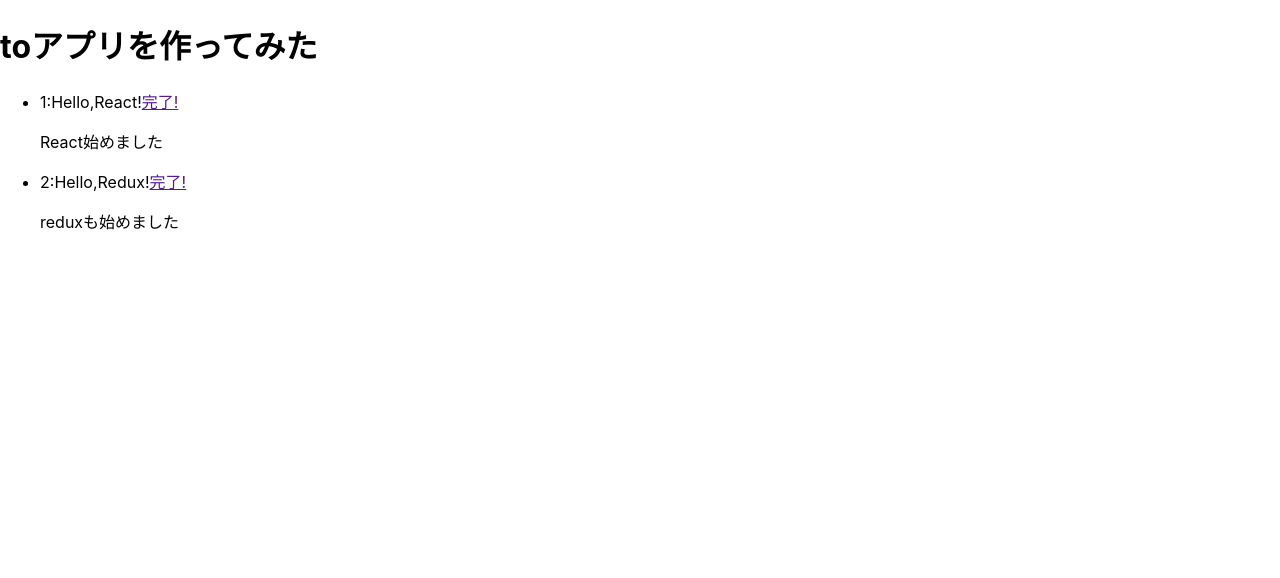
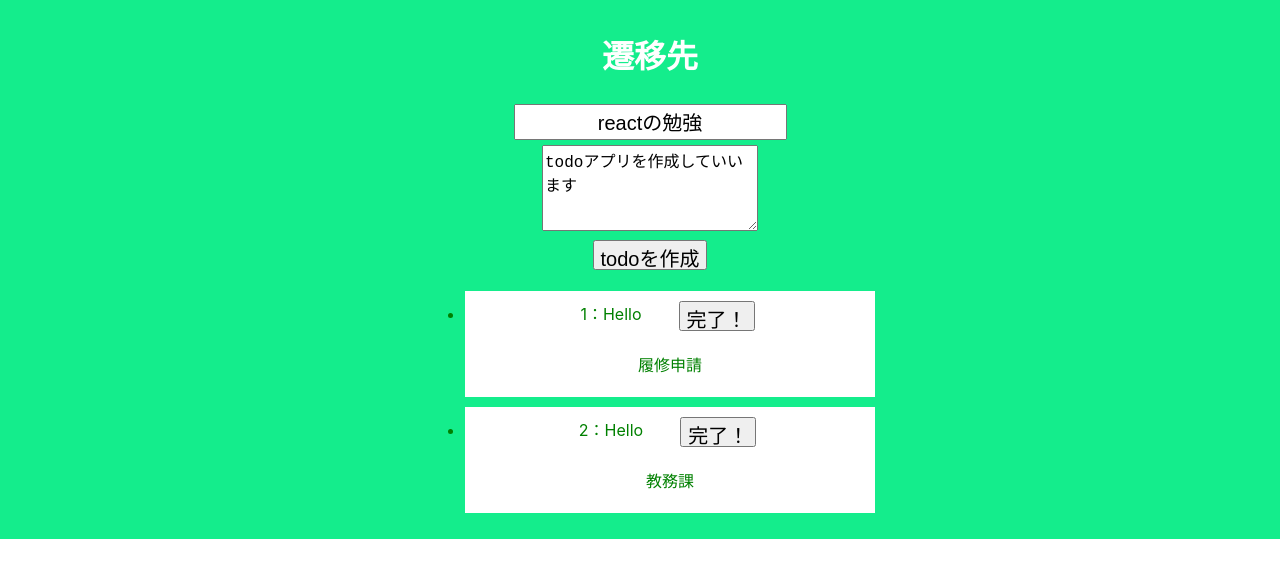
Before and after one commit to daikimare/react-portal, a React (Create React App) app: page / in a window 1280 px wide. Shown: the top 578 px of the page. Built offline with nearby package versions, Linux system fonts and the light colour scheme.

Commit message:
初期外装設定

```diff
--- a/public/index.html
+++ b/public/index.html
@@ -1,5 +1,5 @@
 <!DOCTYPE html>
-<html lang="en">
+<html lang="ja">
   <head>
     <meta charset="utf-8" />
     <link rel="icon" href="%PUBLIC_URL%/favicon.ico" />
--- a/src/App.js
+++ b/src/App.js
@@ -1,35 +1,64 @@
-import React,{Component} from 'react';
-import TodoList from './TodoList';
+import React, { Component } from 'react'
+import TodoList from './TodoList'
+import Form from './Form'
 import './css/App.css'
 
-class App extends Component{
-  constructor(){
+
+class App extends Component {
+
+  constructor() {
     super()
-    this.state = {
-      todos:[
+    const todos = [
       {
-        id:1,
-        title:"Hello,React!",
-        desc:"React始めました",
+        id: 1,
+        title: "Hello",
+        desc: "履修申請",
         done: false
       },
       {
-          id:2,
-          title: "Hello,Redux!",
-          desc: "reduxも始めました",
+        id: 2,
+        title: "Hello",
+        desc: "教務課",
         done: false
       },
     ]
+    this.state = {
+      todos: todos,
+      countTodo: todos.length + 1,
     }
   }
 
-  render(){
+  handleSubmit(e) {
+    e.preventDefault();
+    const title = e.target.title.value;
+    const desc = e.target.desc.value;
+    const todos = this.state.todos.slice()
+    const countTodo = this.state.countTodo
+
+    todos.push({
+      id: countTodo,
+      title: title,
+      desc: desc,
+      done: false,
+    });
+
+    this.setState({ todos })
+    this.setState({ countTodo: countTodo + 1 })
+
+
+    e.target.title.value = '';
+    e.target.desc.value = '';
+  }
+
+
+  render() {
     return (
-      <div className = "app">
-        <h1>toアプリを作ってみた</h1>
-        <TodoList todos={
-          this.state.todos
-        } />
+      <div className="app">
+        <h1>遷移先</h1>
+        <Form handleSubmit={this.handleSubmit.bind(this)} />
+        <TodoList
+          todos={this.state.todos}
+          />
       </div>
     );
   }
--- /dev/null
+++ b/src/Form.js
@@ -0,0 +1,18 @@
+import React,{Component} from 'react'
+import './css/Form.css'
+
+class Form extends Component{
+  render(){
+    return (
+      <div className = "form">
+        <form onSubmit={this.props.handleSubmit}>
+          <input name = "title" type = "text" placeholder = "タイトル＊必須" defaultValue = "reactの勉強" /><br/>
+          <textarea name = "desc" placeholder = "説明を入力" defaultValue = "todoアプリを作成していいます"　/><br/>
+          <button type = "submit">todoを作成</button>
+        </form>
+      </div>
+    )
+  }
+}
+
+export default Form
--- a/src/Todo.js
+++ b/src/Todo.js
@@ -1,19 +1,18 @@
-import React, {Component} from 'react';
+import React,{Component} from 'react';
 import './css/todo.css';
 
 class Todo extends Component{
-  render(){
-    const className = 'undone'
-    const link = this.props.done ? '元に戻す' : '完了!'
-    return (
-      <li className= {className}>
+  render() {
+    const className = this.props.done ? 'done' : 'undone';
+    const link = this.props.done ? '元に戻す' : '完了！'
+    return(
+      <li className={className}>
         <span>{this.props.id}</span>
-        <span>:{this.props.title}</span>
-        <a href= "">{link}</a>
+        <span>：{this.props.title}　　</span>
+        <button href=　"#" onClick={(e)=>{ e.preventDefault(); this.props.setTodoStatus(this.props)}}>{link}</button>
         <p>{this.props.desc}</p>
       </li>
     );
   }
 }
-
 export default Todo
--- a/src/TodoList.js
+++ b/src/TodoList.js
@@ -5,7 +5,8 @@ class TodoList extends Component{
 
   render(){
     const todos = this.props.todos.map( todo =>
-      <Todo key = {todo.id} {...todo} />
+      <Todo key = {todo.id} {...todo}
+      setTodoStatus={this.props.setTodoStatus} />
       )
 
       return (
--- a/src/css/App.css
+++ b/src/css/App.css
@@ -1,3 +1,4 @@
+/*
 .App {
   text-align: center;
 }
@@ -20,3 +21,11 @@
 .App-link {
   color: #09d3ac;
 }
+*/
+.app {
+  background-color: rgb(20, 237, 140);
+  width: 100%;
+  color: white;
+  padding: 10px;
+  text-align: center;
+}
--- a/src/css/Form.css
+++ b/src/css/Form.css
@@ -0,0 +1,14 @@
+input, button {
+  margin: 5px;
+  font-size: 20px;
+  display: table-cell;
+  text-align: center;
+  vertical-align: middle;
+  height: 30px;
+}
+
+textarea {
+  height: 80px;
+  width: 210px;
+  font-size: 16px;
+}
--- a/src/css/todo.css
+++ b/src/css/todo.css
@@ -0,0 +1,11 @@
+.undone {
+  width: 400px;
+  background-color: white;
+  color: green;
+  margin: 10px auto;
+  padding: 5px;
+}
+
+.done p {
+  display: none;
+}
```
Lines whose indentation alone changed are shown as unchanged.
